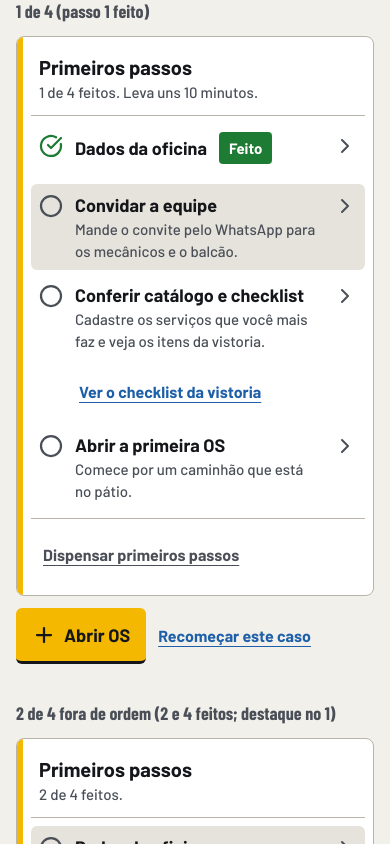
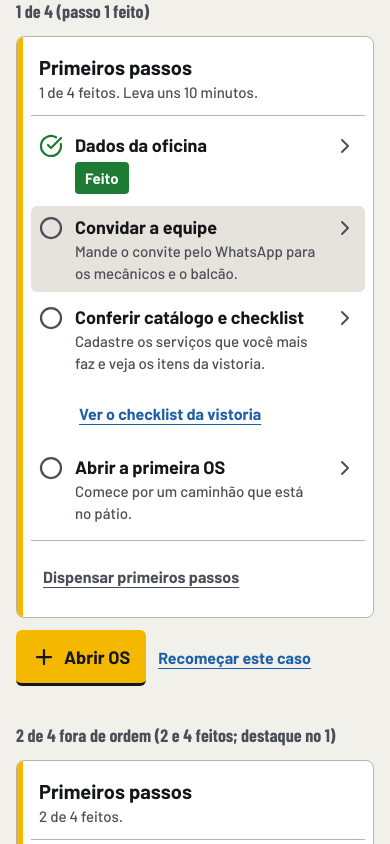
Before and after one commit to guihiath/mechaflow, a Next.js app: page /dev/fase8 in a window 390 px wide. Shown: the part 2760-3604 px from the top of the page. Built offline with nearby package versions, Linux system fonts and the light colour scheme.

Commit message:
F8-B5: etiqueta Feito sempre embaixo do título no celular (M3) e versão sem quebrar no hífen (M6)

```diff
--- a/src/components/inicio/cartao-primeiros-passos.tsx
+++ b/src/components/inicio/cartao-primeiros-passos.tsx
@@ -184,7 +184,7 @@ export function CartaoPrimeirosPassos({
                       <Circle size={24} strokeWidth={2.25} aria-hidden className="mt-0.5 shrink-0 text-texto-suave" />
                     )}
                     <span className="flex min-w-0 flex-1 flex-col">
-                      <span className="flex flex-wrap items-center gap-x-3 gap-y-1">
+                      <span className="flex flex-col items-start gap-1 sm:flex-row sm:flex-wrap sm:items-center sm:gap-x-3">
                         <span className="text-lg font-bold">{passo.titulo}</span>
                         {feito && <Etiqueta tom="sucesso">Feito</Etiqueta>}
                       </span>
--- a/src/components/legal/documento-legal.tsx
+++ b/src/components/legal/documento-legal.tsx
@@ -77,7 +77,7 @@ export function DocumentoLegal({
 
         <div className="flex flex-col gap-1">
           <h1 className="text-3xl">{titulo}</h1>
-          <p className="text-lg text-texto-suave">Versão {versao}</p>
+          <p className="text-lg text-texto-suave">Versão <span className="whitespace-nowrap">{versao}</span></p>
           <p className="text-lg text-texto-suave">Atualizada em {dataBr(versao)}</p>
         </div>
 
```
